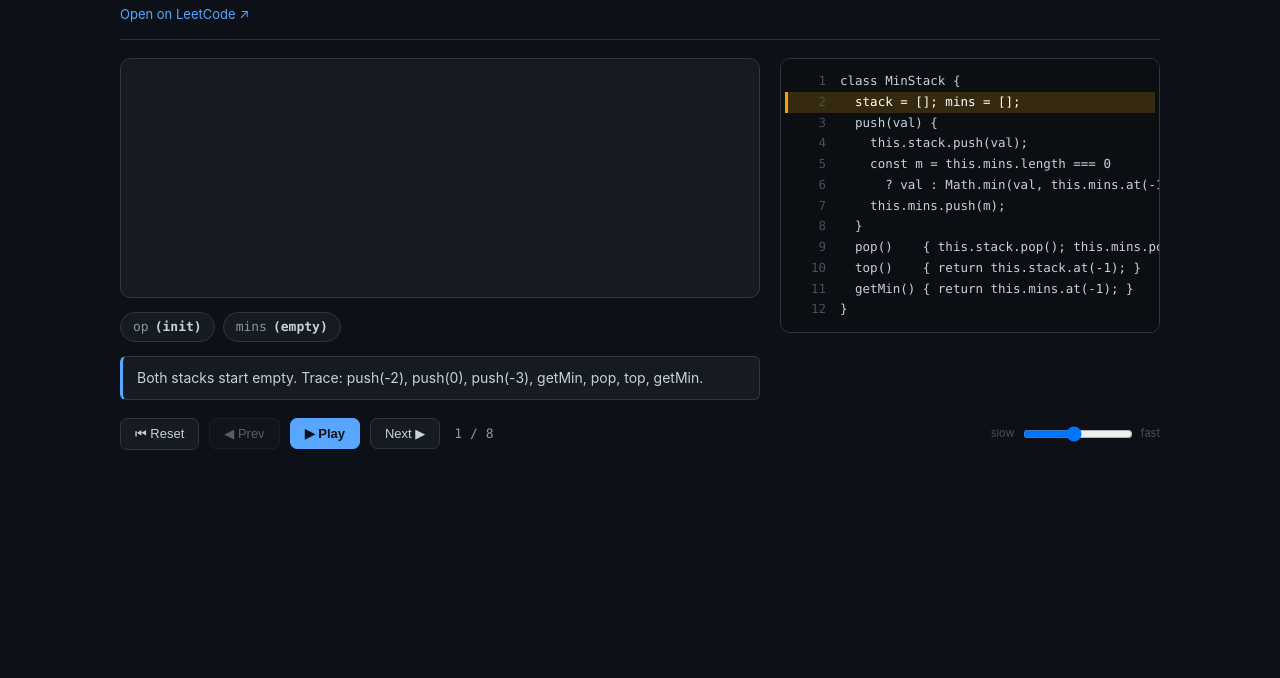
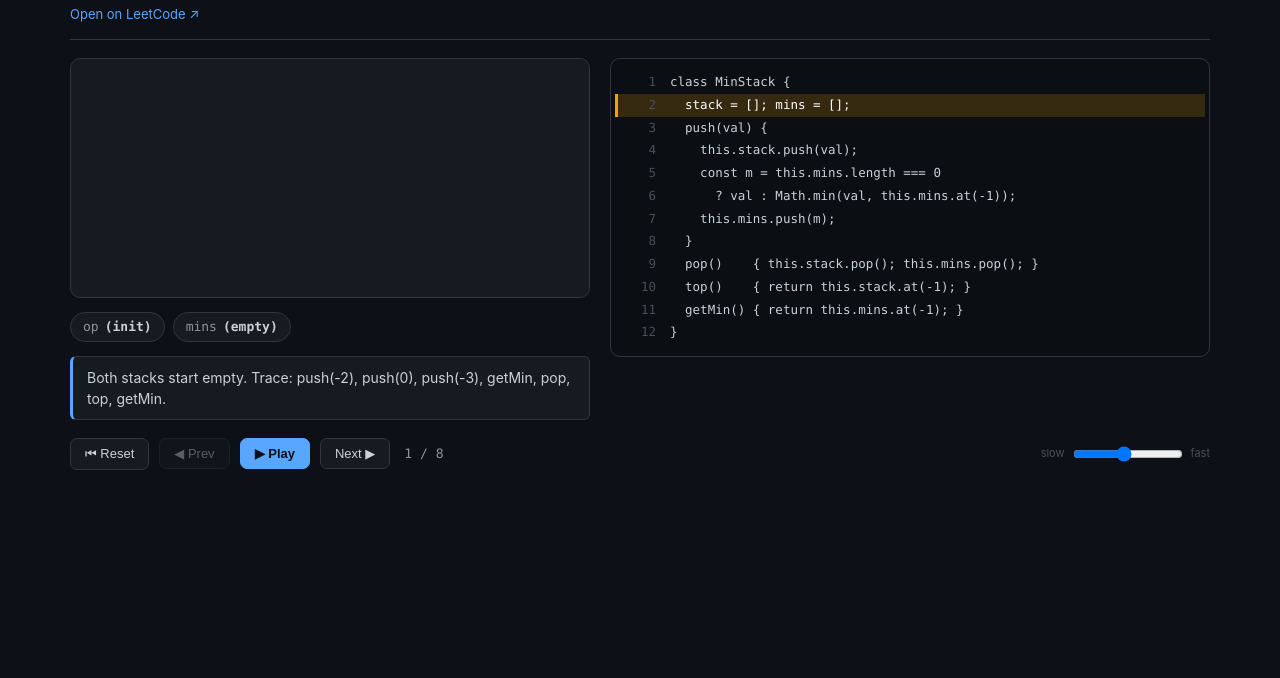
Before and after one commit to hasangilak/leetviz, a website: page 02-stack/min-stack/visualize.html in a window 1280 px wide. Shown: the part 122-800 px from the top of the page. Drawn offline with Linux system fonts and the light colour scheme.

Commit message:
Fix visualizer code panel clipping long lines
Widen the code panel and wrap long lines (hanging indent) instead of forcing a horizontal scroll; applies to all visualizers via the shared viz.css.

```diff
--- a/viz/viz.css
+++ b/viz/viz.css
@@ -24,7 +24,7 @@ body {
   font: 15px/1.5 -apple-system, BlinkMacSystemFont, "Segoe UI", Roboto, sans-serif;
 }
 
-.vz-app { max-width: 1080px; margin: 0 auto; padding: 22px 20px 60px; }
+.vz-app { max-width: 1180px; margin: 0 auto; padding: 22px 20px 60px; }
 
 .vz-head { border-bottom: 1px solid var(--border); padding-bottom: 14px; margin-bottom: 18px; }
 .vz-title { margin: 0 0 4px; font-size: 24px; }
@@ -35,7 +35,7 @@ body {
 .vz-back:hover { color: var(--accent); }
 
 .vz-main { display: flex; gap: 20px; align-items: flex-start; flex-wrap: wrap; }
-.vz-stagewrap { flex: 1 1 540px; min-width: 320px; }
+.vz-stagewrap { flex: 1 1 440px; min-width: 320px; }
 .vz-stage {
   background: var(--panel);
   border: 1px solid var(--border);
@@ -50,7 +50,8 @@ body {
 
 /* code panel */
 .vz-code {
-  flex: 0 0 380px;
+  flex: 1 1 520px;
+  min-width: 300px;
   background: var(--panel2);
   border: 1px solid var(--border);
   border-radius: 10px;
@@ -59,10 +60,11 @@ body {
   font-size: 12.5px;
   overflow-x: auto;
 }
-.vz-line { display: flex; padding: 1px 12px; white-space: pre; border-left: 3px solid transparent; }
+/* lines wrap (with a hanging indent) instead of forcing a horizontal scroll */
+.vz-line { display: flex; padding: 2px 12px; border-left: 3px solid transparent; }
 .vz-line.active { background: var(--hi-bg); border-left-color: var(--hi); }
 .vz-ln { color: var(--dim); width: 26px; text-align: right; margin-right: 14px; user-select: none; flex: none; }
-.vz-code-txt { color: var(--text); }
+.vz-code-txt { color: var(--text); flex: 1 1 auto; min-width: 0; white-space: pre-wrap; word-break: break-word; }
 .vz-line.active .vz-code-txt { color: #fff; }
 
 /* aux chips + caption */
```
